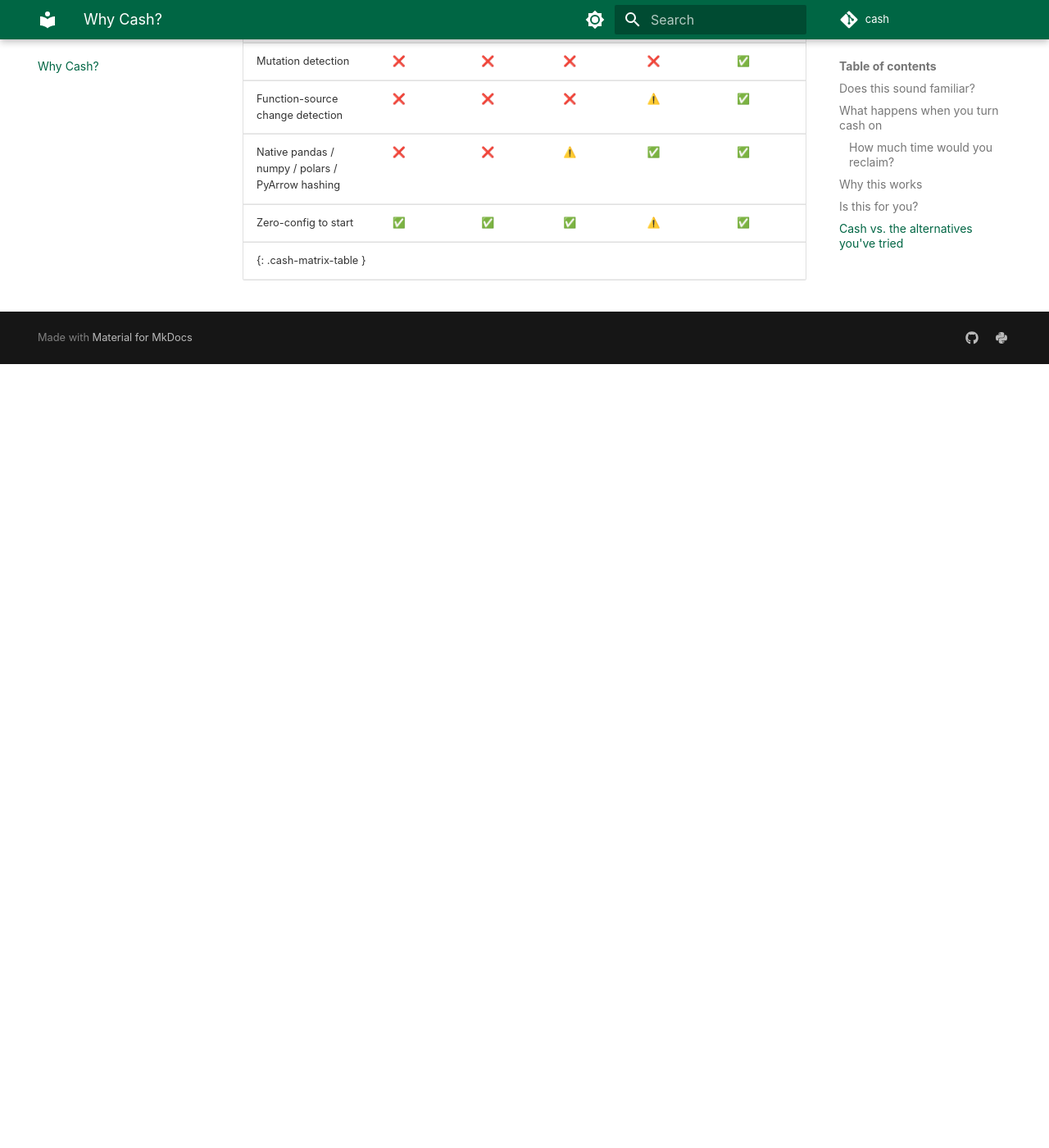
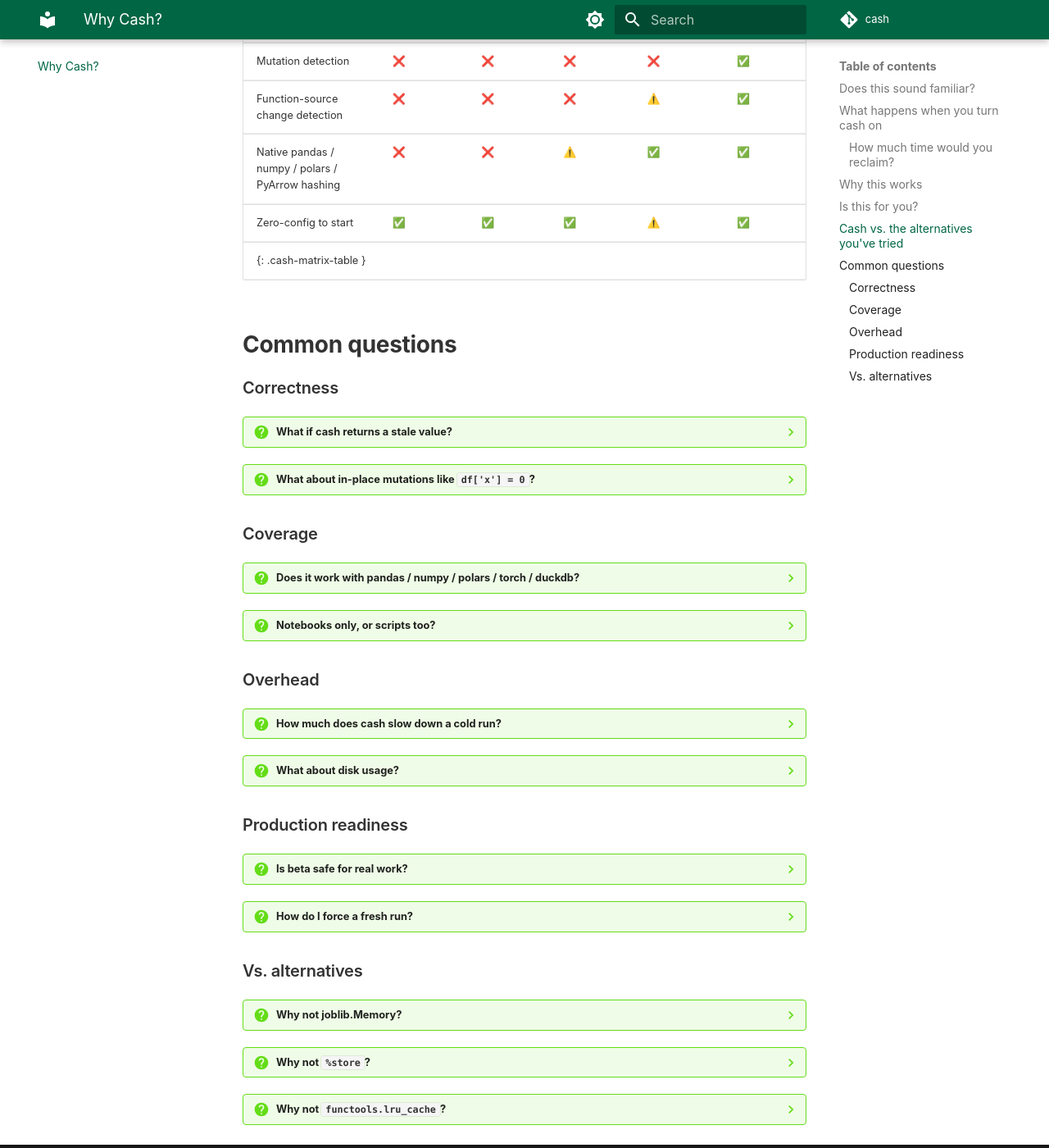
Before and after one commit to galgtonold/cash, an MkDocs documentation site: the page built from docs/why-cash.md, in a window 1280 px wide and 1400 px high, scrolled down 3763 px. Shown: the whole window at 82% size. Built offline with MkDocs 1.6.1 and Material for MkDocs 9.7.7, drawn with Linux system fonts in a browser that asks for light colours; comment, search, counter and statistics services are not loaded; before the commit the page ends 4207 px from its top, so only the background shows below that; some of the changed lines change nothing that is shown.

Commit message:
docs(why-cash): add §6 FAQ accordions

```diff
--- a/docs/why-cash.md
+++ b/docs/why-cash.md
@@ -174,3 +174,85 @@
 | Native pandas / numpy / polars / PyArrow hashing | ❌ | ❌ | <span title="Numpy and pandas aren't hashable by default; you'd need a wrapper">⚠️</span> | ✅ | ✅ |
 | Zero-config to start | ✅ | ✅ | ✅ | <span title="Requires picking a Memory location and decorating each function">⚠️</span> | ✅ |
 {: .cash-matrix-table }
+
+## Common questions
+
+### Correctness
+
+??? question "What if cash returns a stale value?"
+    Cash invalidates a cached result whenever the code that produced it
+    changes *or* any of its inputs change. Inputs are tracked by lineage
+    hash, so a change three cells upstream still propagates. If a cell
+    reads a file, cash hashes the file and invalidates if it changes.
+    See [Notebook caching — architecture](notebook_caching_technical.md).
+
+??? question "What about in-place mutations like `df['x'] = 0`?"
+    Cash uses AST-based mutation detection to flag in-place mutations
+    so cached objects can be invalidated correctly.
+    See [the mutation pattern in the data-science tutorial](tutorials/data_science_workflows.md).
+
+### Coverage
+
+??? question "Does it work with pandas / numpy / polars / torch / duckdb?"
+    Native built-in hashers cover pandas, numpy, polars, PyArrow, modin,
+    and dask. For anything else — torch tensors, duckdb relations,
+    custom domain types — register a hasher with `cash.register_hasher`.
+    See [API reference](api_reference.md#register_hasher).
+
+??? question "Notebooks only, or scripts too?"
+    Both. The `@cash.cache` decorator works in plain Python scripts.
+    The notebook integration (`%cash_on` and statement-level caching)
+    is what the rest of this page focuses on, but the underlying engine
+    is independent of Jupyter.
+    See [API reference](api_reference.md).
+
+### Overhead
+
+??? question "How much does cash slow down a cold run?"
+    Cash adds ~5–30ms per cached statement on a cold run (lineage
+    computation, cache key, write). For most real notebook work the
+    overhead is dwarfed by the work being cached. The
+    [cost model](cost-model.md) lays out the maths in detail.
+
+??? question "What about disk usage?"
+    Cash uses a tiered backend by default (RAM → SQLite → file → optional
+    Redis / S3). Eviction rules and a size-budget cap are configurable.
+    See [Configuration](getting-started/configuration.md).
+
+### Production readiness
+
+??? question "Is beta safe for real work?"
+    Yes for notebook use; the public beta has comprehensive unit + integration
+    test coverage (the test suite is hundreds of integration tests, many
+    derived from real-world bug reports). Treat it like any other library
+    you'd pin a version of. The [CHANGELOG](https://github.com/galgtonold/cash/blob/main/CHANGELOG.md)
+    documents breaking changes between releases.
+
+??? question "How do I force a fresh run?"
+    Three escape hatches. (1) `@cash:no-cache` annotation on a single
+    statement. (2) `%cash_off` to disable for a whole cell. (3) The
+    `cash clear` CLI command. See [annotations](annotations.md) and
+    [CLI reference](cli.md).
+
+### Vs. alternatives
+
+??? question "Why not joblib.Memory?"
+    `joblib.Memory` caches at the function call level — you wrap each
+    function with `@memory.cache` and joblib hashes the arguments. It
+    doesn't see notebook-level dependencies (a cell that uses an
+    upstream variable, file reads, mutations), so you'd still hit all
+    four pains on this page. See [migration guide](migration_guide.md#from-joblibmemory).
+
+??? question "Why not `%store`?"
+    IPython's `%store` is a manual save/load primitive — no automatic
+    invalidation, no granularity, no signal when an underlying file
+    changes. It's a useful primitive for kernel restart, not a caching
+    system. The "With `%store`" tab above shows what its limits look
+    like in practice.
+
+??? question "Why not `functools.lru_cache`?"
+    `lru_cache` keys on hashable function arguments — pandas DataFrames
+    and numpy arrays aren't hashable, and even if they were, an `lru_cache`
+    miss costs a recompute every time the process restarts. It's not in
+    the same category as a persistent, dependency-aware cache.
+    See [migration guide](migration_guide.md).
```
